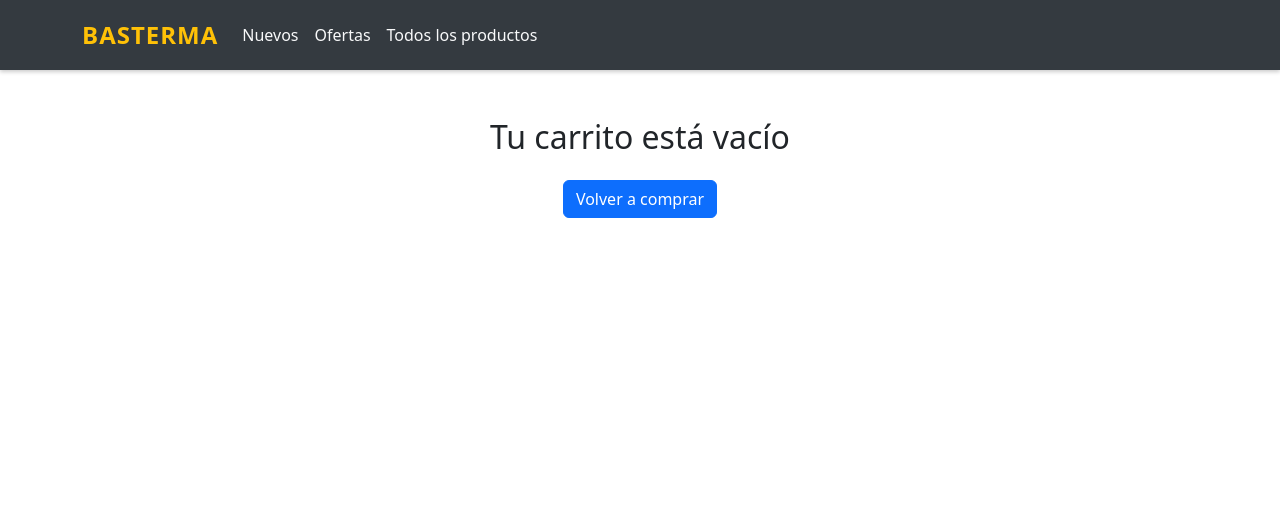
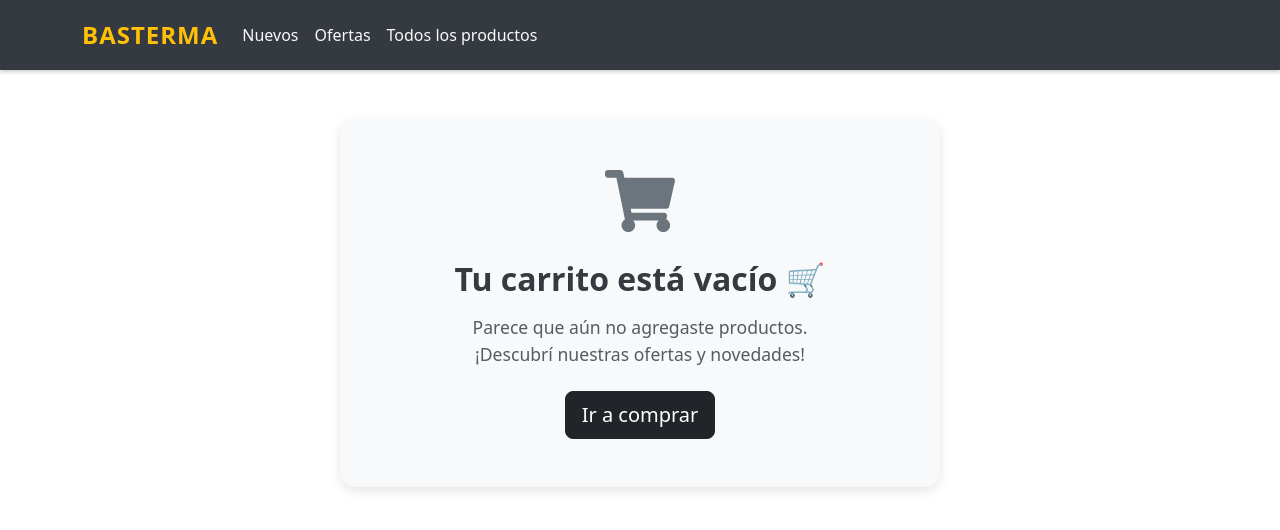
Before and after one commit to Pablotricanico/tricanico-app, a React (Vite) app: page /cart in a window 1280 px wide. Shown: the top 530 px of the page. Built offline with nearby package versions, Linux system fonts and the light colour scheme.

Commit message:
arreglo al cart y empty cart

```diff
--- a/src/App.jsx
+++ b/src/App.jsx
@@ -25,7 +25,7 @@ function App() {
       <Route path='/' element={<ItemListContainer/>}/>
       <Route path='/categories/:category' element={<ItemListContainer/>}/>
       <Route path='/Item/:id' element={<ItemDetailCointainer/>}/>
-      <Route path='/cart' element={<CartView/>}/>
+      <Route path='/cart' element={<Cart/>}/>
       <Route path='/checkout' element={<CheckOut/>}/>
       <Route path='*' element={<NotFound/>}/>
     </Routes>
--- a/src/compoments/Cart.jsx
+++ b/src/compoments/Cart.jsx
@@ -2,12 +2,14 @@ import React, { useContext } from 'react'
 import { CartContext } from '../context/CartContext'
 import { Table, Button, Container } from 'react-bootstrap'
 import { Link } from 'react-router-dom'
+import CartView from './CartView'
+import EmptyCart from './EmptyCart'
 
 const Cart = () => {
-
+  const {cart}= useContext(CartContext)
   return (
     <div>
-
+        {cart.length ? <CartView/> : <EmptyCart/>}
     </div>
   )
 }
--- a/src/compoments/EmptyCart.jsx
+++ b/src/compoments/EmptyCart.jsx
@@ -1,13 +1,24 @@
 import React from 'react'
 import { Link } from 'react-router-dom'
+import { Container, Button } from 'react-bootstrap'
+import { FaShoppingCart } from 'react-icons/fa'
+import '../css/EmptyCart.css'
 
 const EmptyCart = () => {
   return (
-    <div>
-      <h2>tu carrito esta vacio :c</h2>
-      <h4>te invitamos a ver nuestros Productos</h4>
-      <Link className='btn btn-dark' to='/'>Ir a comprar </Link>
-    </div>
+    <Container className="empty-cart text-center my-5">
+      <FaShoppingCart size={70} className="cart-icon mb-4" />
+      <h2 className="mb-3">Tu carrito está vacío 🛒</h2>
+      <p className="text-muted mb-4">
+        Parece que aún no agregaste productos.<br />
+        ¡Descubrí nuestras ofertas y novedades!
+      </p>
+      <Link to="/">
+        <Button variant="dark" size="lg">
+          Ir a comprar
+        </Button>
+      </Link>
+    </Container>
   )
 }
 
--- /dev/null
+++ b/src/css/EmptyCart.css
@@ -0,0 +1,20 @@
+.empty-cart {
+  padding: 3rem 1rem;
+  background: #f8f9fa;
+  border-radius: 15px;
+  box-shadow: 0 4px 12px rgba(0, 0, 0, 0.1);
+  max-width: 600px;
+}
+
+.empty-cart h2 {
+  font-weight: bold;
+  color: #343a40;
+}
+
+.empty-cart p {
+  font-size: 1.1rem;
+}
+
+.cart-icon {
+  color: #6c757d;
+}
```
